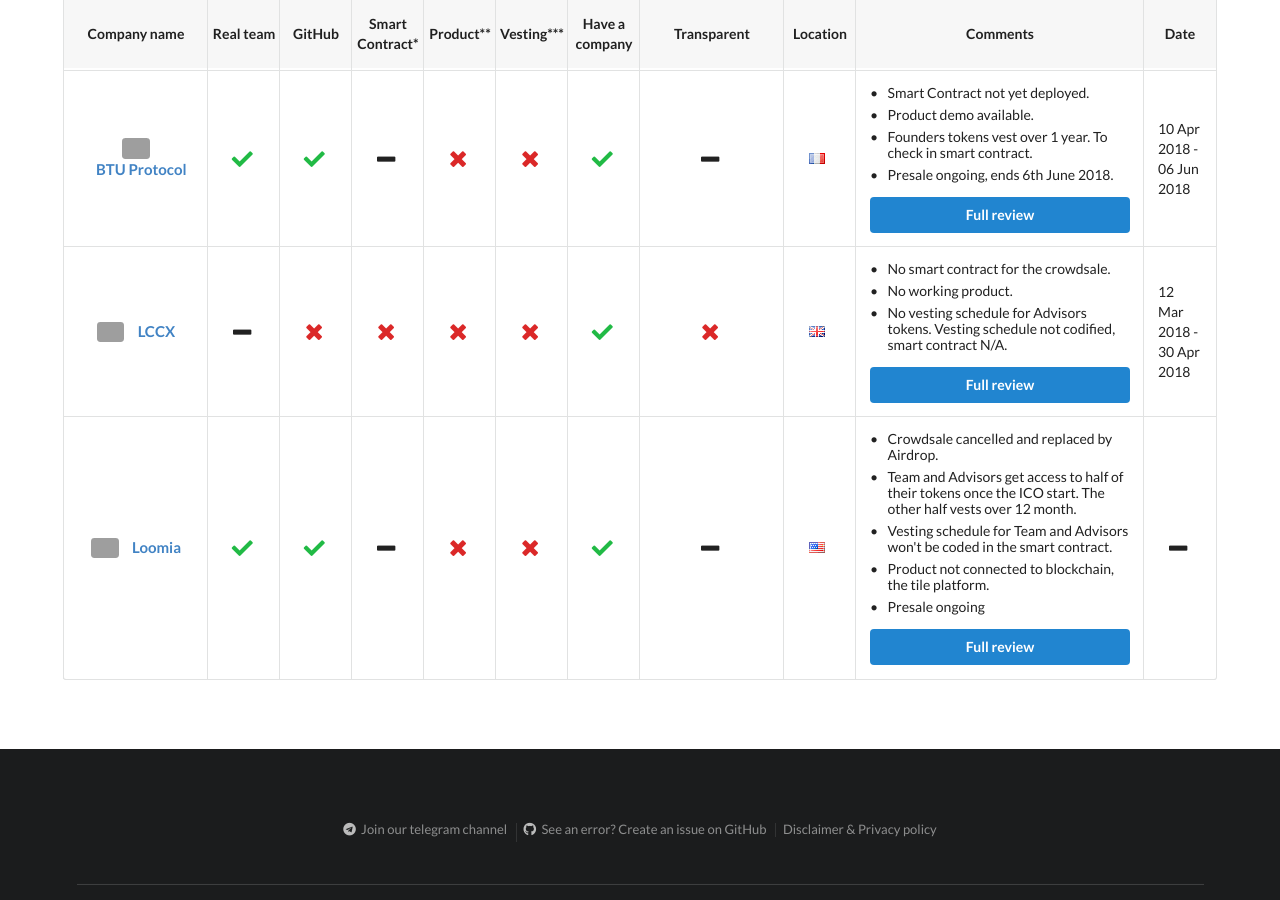
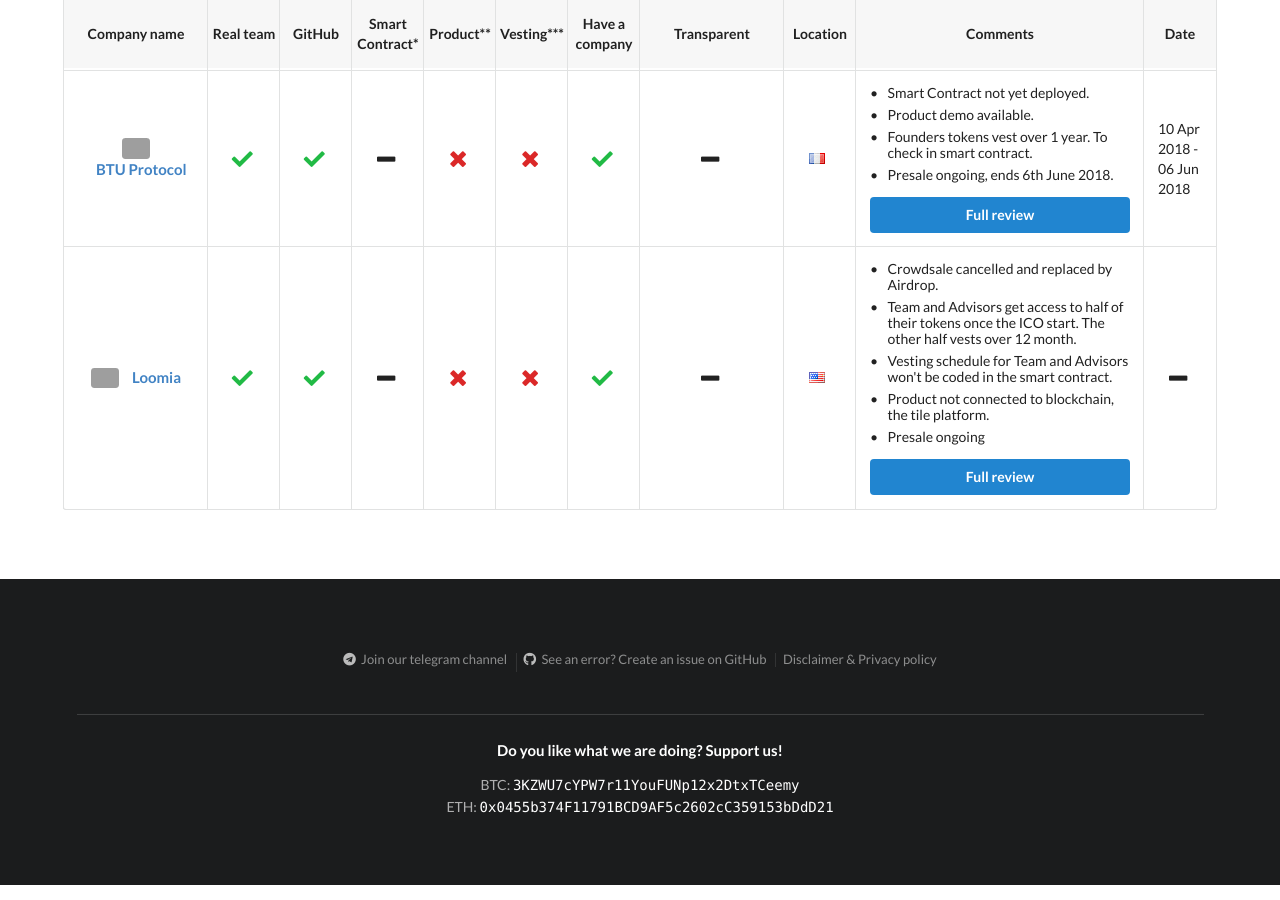
Before and after one commit to ico-check/ico-check, a Jekyll site: the page built from index.md, in a window 1280 px wide and 900 px high, scrolled down 5196 px. Built offline with Jekyll 4.4.1, drawn with Linux system fonts in a browser that asks for light colours; nearby versions of some CDN libraries; grey boxes are pictures that could not be loaded.

Commit message:
Moving LCCX to past ICOs

```diff
--- a/_data/active-future-icos.yml
+++ b/_data/active-future-icos.yml
@@ -408,26 +408,6 @@
   safe:
   issue_url: https://github.com/ico-check/ico-check/issues/101
 
-- name: LCCX
-  image: https://i.imgur.com/wA3vLRY.jpg
-  url: https://lccx.io/
-  real_team:
-  github: false
-  smart_contract: false
-  product: false
-  min_vesting: false
-  have_company: true
-  transparent: false
-  location: United Kingdom
-  comments:
-    - content: No smart contract for the crowdsale.
-    - content: No working product.
-    - content: No vesting schedule for Advisors tokens. Vesting schedule not codified, smart contract N/A.
-  ico_start_date: 2018-03-12T11:00:00Z
-  ico_end_date: 2018-04-30T11:00:00Z
-  safe: false
-  issue_url: https://github.com/ico-check/ico-check/issues/93
-
 - name: Loomia
   image: https://i.imgur.com/7YW0Axg.png
   url: https://loomia.com/
```
